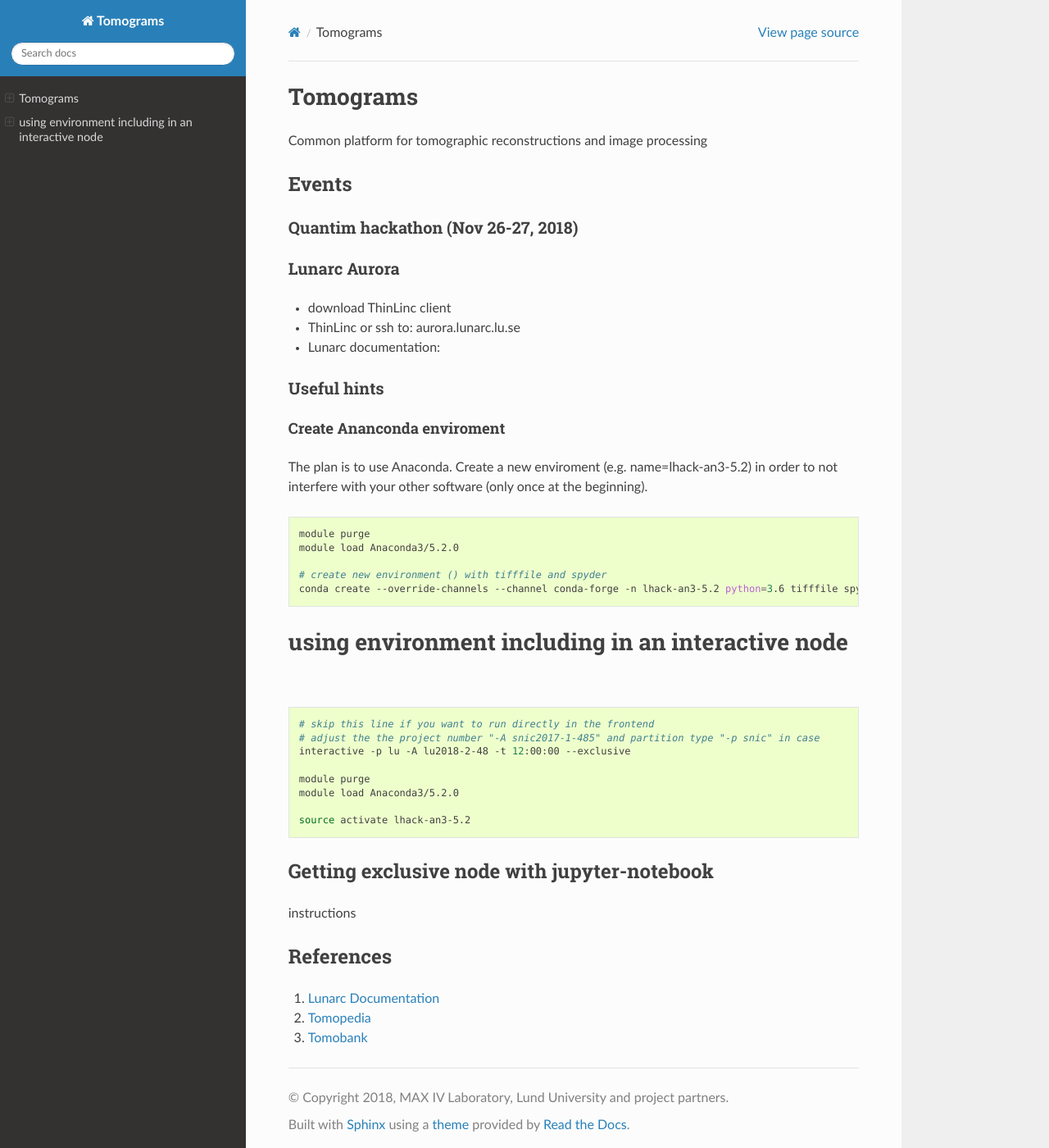
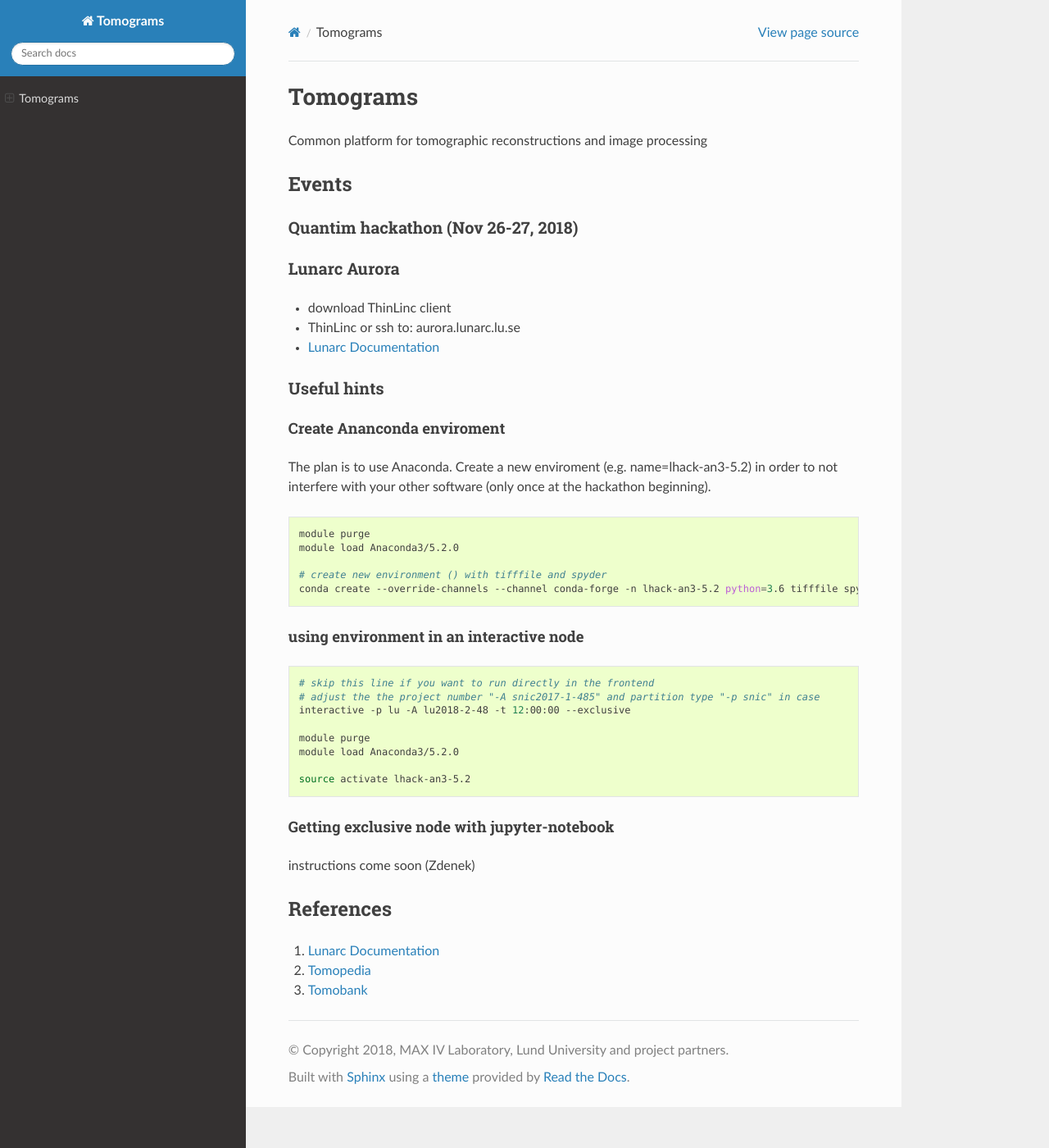
Before and after one commit to tomograms/tomograms-doc, a Sphinx documentation site: the page built from doc/source/index.md, in a window 1280 px wide and 1400 px high. Shown: the whole window at 82% size. Built offline with Sphinx 7.4.7 and the Read the Docs theme 2.0.0, drawn with Linux system fonts in a browser that asks for light colours.

Commit message:
Update doc-page
typos and links

````diff
--- a/doc/source/index.md
+++ b/doc/source/index.md
@@ -10,13 +10,13 @@ Common platform for tomographic reconstructions and image processing
 
 - download ThinLinc client
 - ThinLinc or ssh to: aurora.lunarc.lu.se
-- Lunarc documentation:
+- [Lunarc Documentation](http://lunarc-documentation.readthedocs.io)
 
 ### Useful hints
 
 #### Create Ananconda enviroment
 
-The plan is to use Anaconda. Create a new enviroment (e.g. name=lhack-an3-5.2) in order to not interfere with your other software (only once at the beginning).
+The plan is to use Anaconda. Create a new enviroment (e.g. name=lhack-an3-5.2) in order to not interfere with your other software (only once at the hackathon beginning).
 
 ```bash
 module purge
@@ -26,7 +26,7 @@ module load Anaconda3/5.2.0
 conda create --override-channels --channel conda-forge -n lhack-an3-5.2 python=3.6 tifffile spyder
 ```
 
-# using environment including in an interactive node
+#### using environment in an interactive node
 
 ```bash
 # skip this line if you want to run directly in the frontend
@@ -41,7 +41,7 @@ source activate lhack-an3-5.2
 
 #### Getting exclusive node with jupyter-notebook
 
-instructions
+instructions come soon (Zdenek)
 
 ## References
 1. [Lunarc Documentation](http://lunarc-documentation.readthedocs.io)
````
